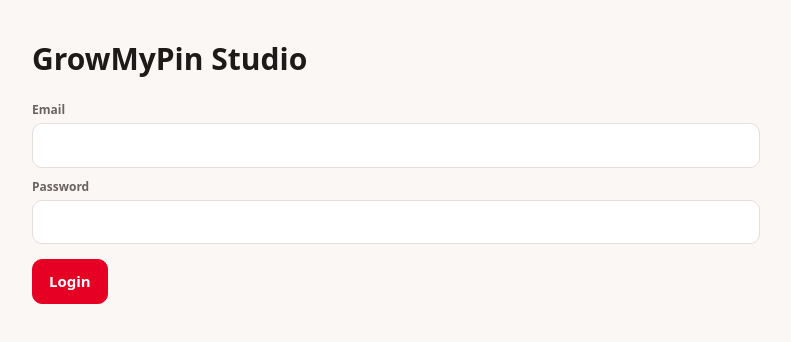
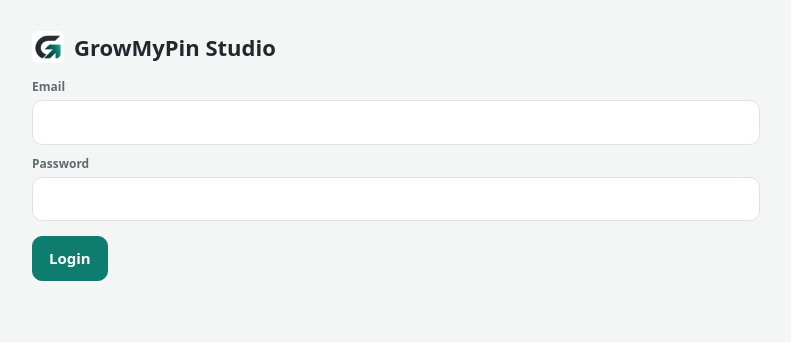
Before and after one commit to Nikhil-Pal-billionare/Ops-dashboard-, a website: page public/team.html in a window 1280 px wide. Shown: the whole page, without its empty margins (244-1035 px from the left). Drawn offline with Linux system fonts and the light colour scheme; no server answers.

Commit message:
Update styles and structure in team.html

```diff
--- a/public/team.html
+++ b/public/team.html
@@ -10,19 +10,22 @@
 <link rel="apple-touch-icon" href="/apple-touch-icon.png">
 <style>
 *{box-sizing:border-box}
-body{margin:0;background:#faf7f5;color:#1f1a1a;font:15px/1.5 system-ui,-apple-system,Segoe UI,Roboto,sans-serif}
+body{margin:0;background:#F4F6F5;color:#23282E;font:15px/1.5 system-ui,-apple-system,Segoe UI,Roboto,sans-serif}
 .w{max-width:760px;margin:0 auto;padding:16px}
-label{display:block;font-size:12px;font-weight:600;color:#6b6262;margin:10px 0 4px}
-input,select,textarea{width:100%;padding:10px;border:1px solid #e6dedb;border-radius:10px;font:inherit;background:#fff}
-.btn{cursor:pointer;border:1px solid #e6dedb;border-radius:10px;padding:10px 16px;font:inherit;font-weight:600;background:#fff}
-.btn.primary{background:#e60023;color:#fff;border-color:#e60023}
+label{display:block;font-size:12px;font-weight:600;color:#5F6B70;margin:10px 0 4px}
+input,select,textarea{width:100%;padding:10px;border:1px solid #DCE3E0;border-radius:10px;font:inherit;background:#fff}
+.btn{cursor:pointer;border:1px solid #DCE3E0;border-radius:10px;padding:10px 16px;font:inherit;font-weight:600;background:#fff}
+.btn.primary{background:#0E7C6E;color:#fff;border-color:#0E7C6E}
 .btn:disabled{opacity:.5}
-.note{font-size:13px;color:#6b6262}
-.err{color:#e60023}
+.note{font-size:13px;color:#5F6B70}
+.err{color:#B45309}
+h1{display:flex;align-items:center;gap:10px;font-size:22px}
+h1 img{width:32px;height:32px;border-radius:7px;background:#fff}
+:root{--pin:#0E7C6E}
 </style>
 </head>
 <body>
-<div class="w"><h1>GrowMyPin Studio</h1><div id="app"></div></div>
+<div class="w"><h1><img src="/favicon-192.png" alt="">GrowMyPin Studio</h1><div id="app"></div></div>
 <script src="pinwriter.js"></script>
 <script>
 var app = document.getElementById("app");
```
